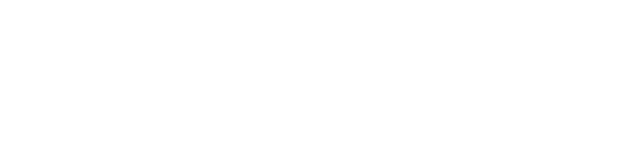
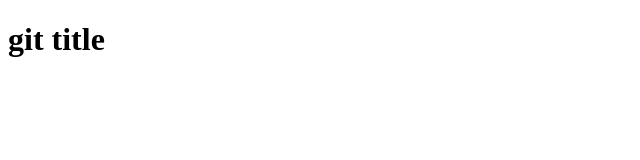
Before and after one commit to DorisKumah/git-gen-36, a plain HTML site: page index.html in a window 1280 px wide. Shown: the whole page, without its empty margins (0-640 px from the left). Drawn offline with Linux system fonts and the light colour scheme.

Commit message:
Add h1 tag with 'git title' to index.html

```diff
--- a/index.html
+++ b/index.html
@@ -6,6 +6,6 @@
     <title>MY GIT CLASS</title>
 </head>
 <body>
-
+    <h1>git title</h1>
 </body>
 </html>
```
